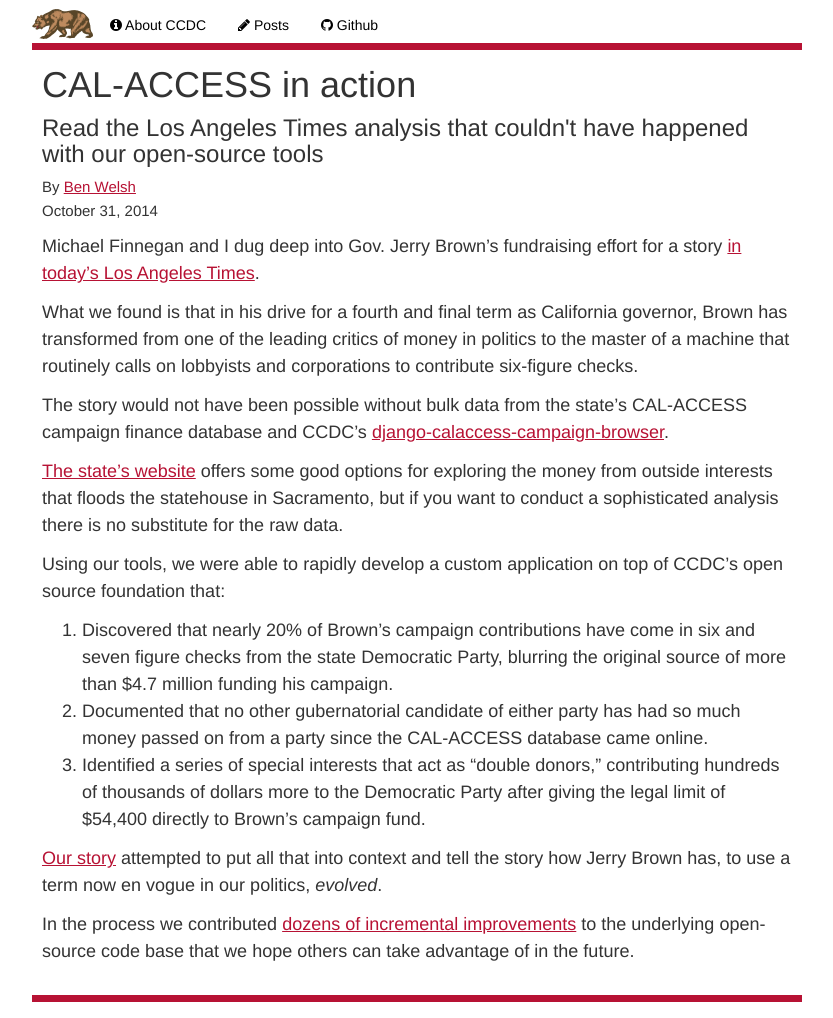
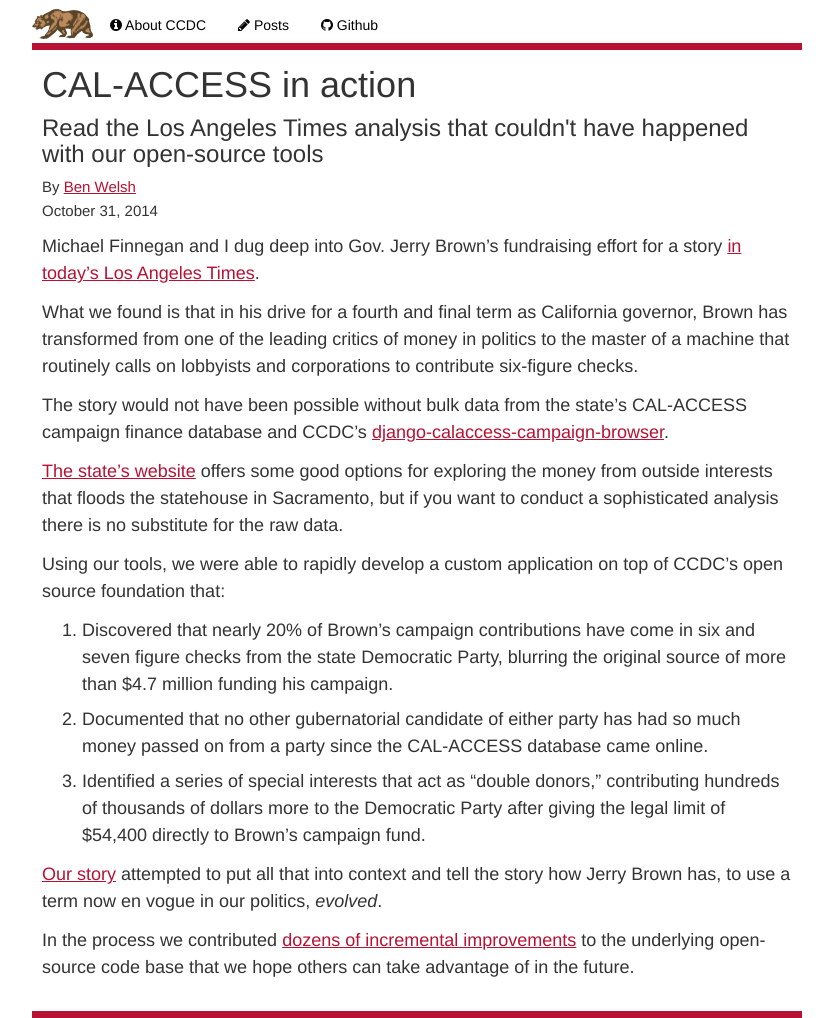
Before and after one commit to palewire/californiacivicdata.org, a Jekyll site: the page built from _posts/2014-10-31-browns-bucks.markdown, in a window 1280 px wide. Shown: the whole page, without its empty margins (223-1056 px from the left). Built offline with Jekyll 4.4.1, drawn with Linux system fonts in a browser that asks for light colours.

Commit message:
A little <li> padding

```diff
--- a/css/main.css
+++ b/css/main.css
@@ -24,6 +24,9 @@
     font-size: 18px;
     line-height: 27px;
     margin: 5px 0;
+}
+.post li {
+    margin: 8px 0;
 }
 /* Header and nav */
 header, footer {
```
